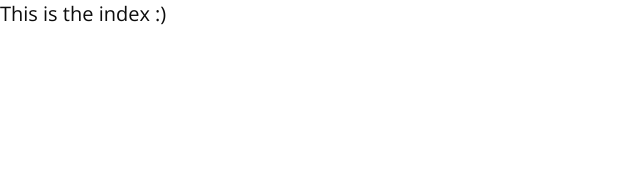
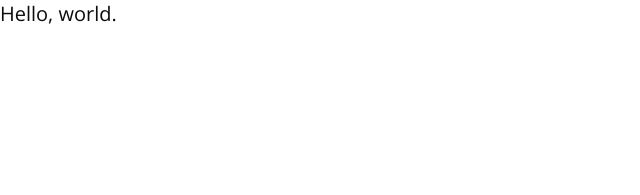
Before and after one commit to brianotoole/jekyll-template, a Jekyll site: the page built from index.html, in a window 1280 px wide. Shown: the top 195 px of the page, without its empty margins (0-640 px from the left). Built offline with Jekyll 4.4.1, drawn with Linux system fonts in a browser that asks for light colours.

Commit message:
updated contents

```diff
--- a/_includes/footer.html
+++ b/_includes/footer.html
@@ -1,2 +1 @@
-<div class="footer">
-</div><!--/.footer-->
+<div class="footer"></div><!--/.footer-->
--- a/_includes/header.html
+++ b/_includes/header.html
@@ -1,2 +1 @@
-<header class="header">
-</header><!--/.header-->
+<header class="header"></header><!--/.header-->
--- a/_layouts/default.html
+++ b/_layouts/default.html
@@ -1,11 +1,11 @@
 <!DOCTYPE html>
 <html lang="en-us">
-  {% include head.html %}
+{% include head.html %}
   <body class="{% if page.bodyclass %}{{ page.bodyclass }}{% endif %}">
   {% include header.html %}
-  <div class="content-wrap">
+  <div class="container">
   {{ content }}
-  </div><!--/.content-wrap-->
+  </div><!--/.container-->
   {% include footer.html %}
   <!-- jQuery loaded via CDN, If needed
   <script src="https://cdnjs.cloudflare.com/ajax/libs/jquery/3.1.1/jquery.min.js"></script>-->
--- a/index.html
+++ b/index.html
@@ -2,10 +2,8 @@
 layout: default
 title: Home
 bodyclass: index
-keywords: jekyll template, jekyll boilerplate, brian otoole, brianzotoole.com
-description: meta description here
+keywords: jekyll template, jekyll boilerplate, jekyll theme, jekyll starting point, brian otoole, brianzotoole.com
+description: A simple boilerplate for use on your next Jekyll project.
 ---
 
-<div class="">
-  This is the index :)
-</div>
+<div>Hello, world.</div>
```
